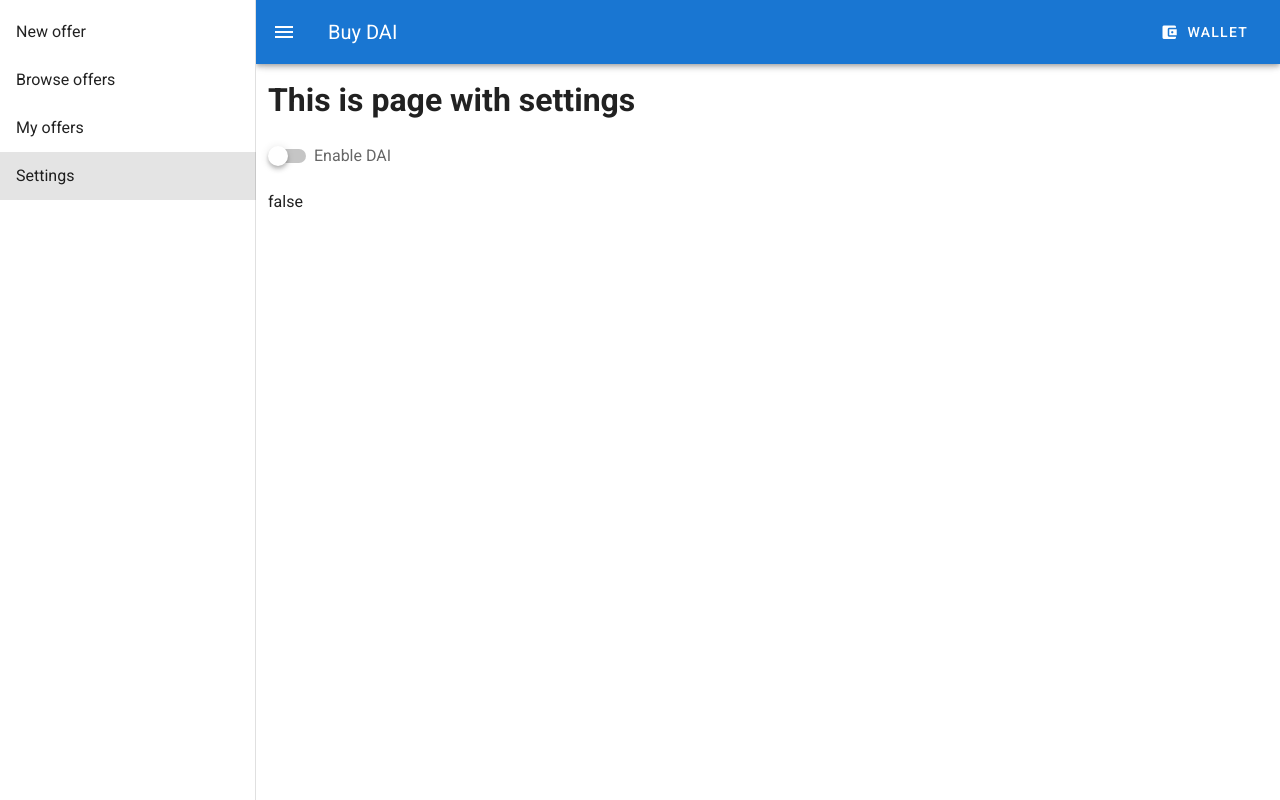
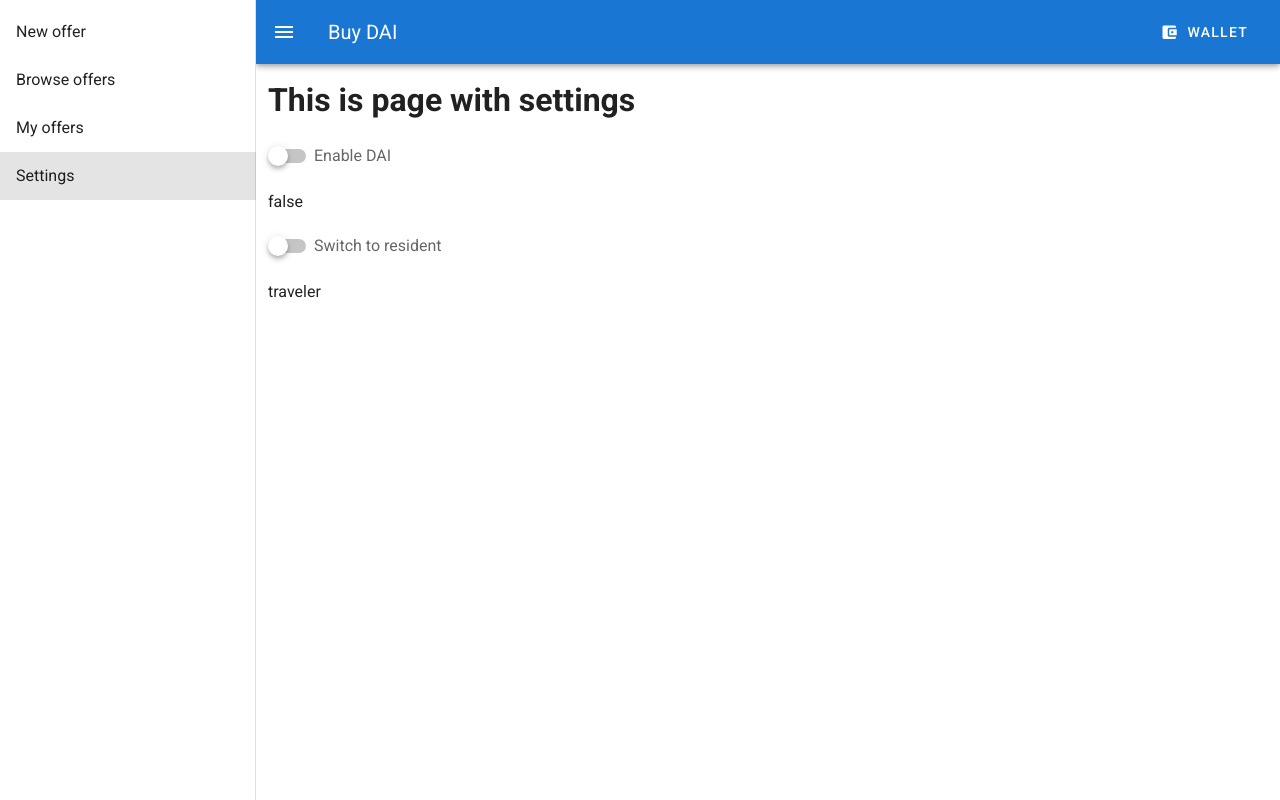
Before and after one commit to Ziomeka/buy-dai, a Vue app: page /Settings in a window 1280 px wide. Built offline with nearby package versions, Linux system fonts and the light colour scheme.

Commit message:
feature: add user type in store and switch on settings page

```diff
--- /dev/null
+++ b/src/components/ToggleUserType.vue
@@ -0,0 +1,38 @@
+<template>
+  <div>
+    <v-switch
+      :label="switchLabel"
+      v-model="isResident"
+      @change="changeState"
+      >
+    </v-switch>
+    {{userType}}
+  </div>
+</template>
+
+<script>
+import { mapState, mapMutations } from 'vuex';
+
+export default {
+  name: 'ToggleUserType',
+  data: () => ({
+    isResident: false,
+  }),
+  computed: {
+    ...mapState('blockchainUser', ['userType']),
+    switchLabel() {
+      return (this.userType === 'resident') ? 'Switch to traveler' : 'Switch to resident';
+    },
+  },
+  methods: {
+    ...mapMutations('blockchainUser', ['setUserType']),
+    changeState() {
+      if (this.isResident) {
+        this.setUserType('resident');
+      } else {
+        this.setUserType('traveler');
+      }
+    },
+  },
+};
+</script>
--- a/src/store/modules/blockchainUser.js
+++ b/src/store/modules/blockchainUser.js
@@ -1,6 +1,7 @@
 const data = {
   isDaiEnabled: false,
   isEnablingPending: false,
+  userType: 'traveler',
 };
 
 const mutations = {
@@ -9,6 +10,9 @@ const mutations = {
   },
   setPendingState(state, payload) {
     state.isEnablingPending = payload;
+  },
+  setUserType(state, payload) {
+    state.userType = payload;
   },
 };
 
--- a/src/views/Settings.vue
+++ b/src/views/Settings.vue
@@ -2,15 +2,18 @@
   <div>
     <h1>This is page with settings</h1>
     <toggle-dai-enable/>
+    <toggle-user-type/>
   </div>
 </template>
 <script>
 import ToggleDaiEnable from '@/components/ToggleDaiEnable.vue';
+import ToggleUserType from '@/components/ToggleUserType.vue';
 
 export default {
   name: 'Settings',
   components: {
     ToggleDaiEnable,
+    ToggleUserType,
   },
 };
 </script>
```
